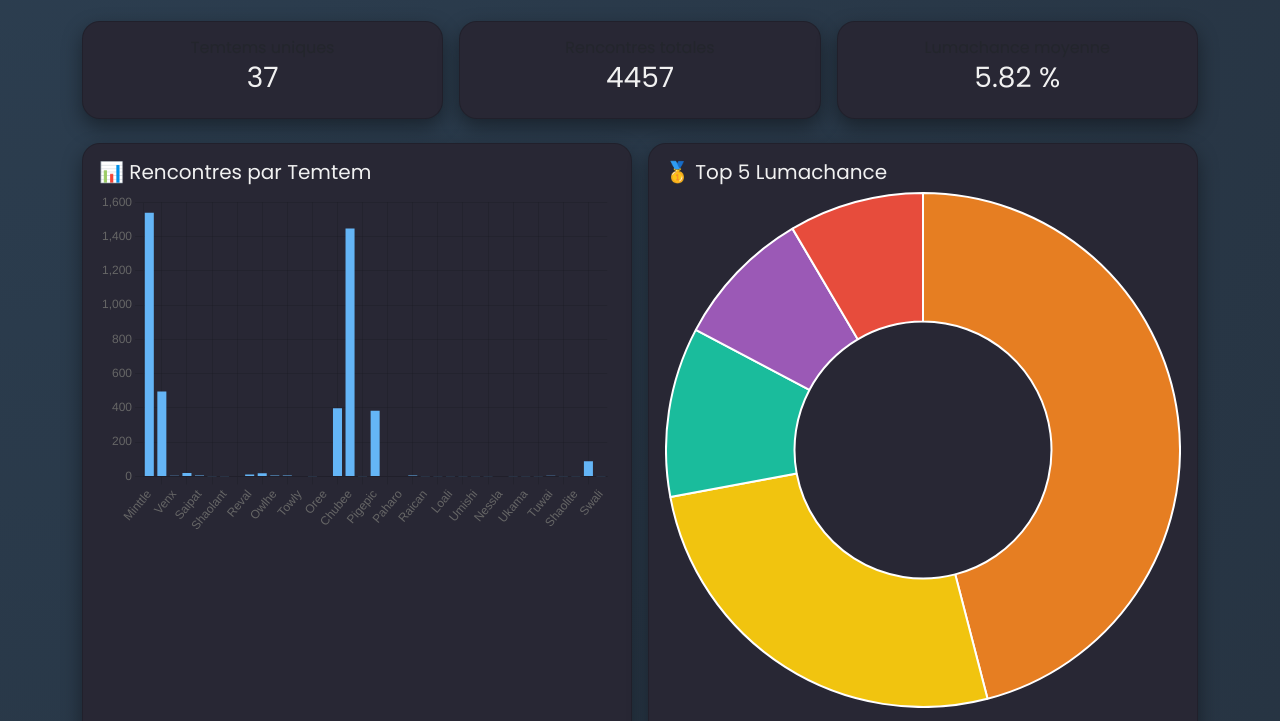
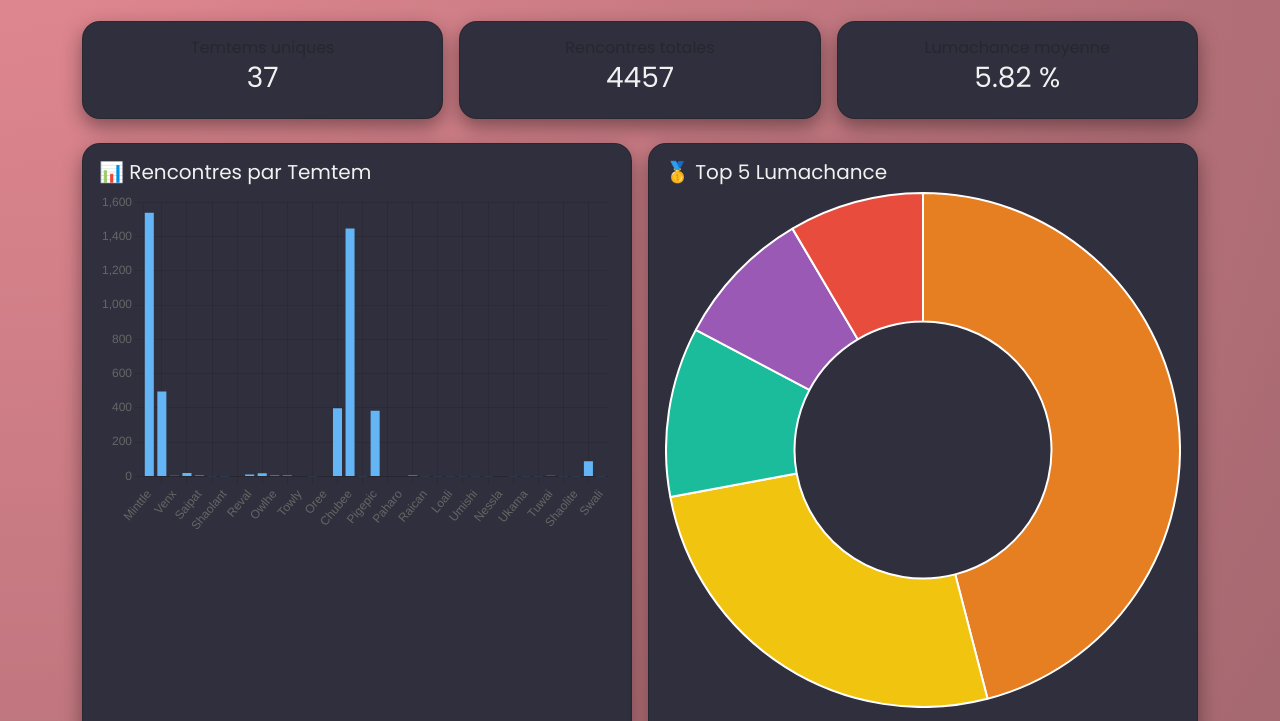
Before and after one commit to Dilraj7/temtem-dashboard, a website: page index.html in a window 1280 px wide. Shown: the part 147-868 px from the top of the page. Drawn offline with nearby package versions, Linux system fonts and the light colour scheme.

Commit message:
Update style.css

```diff
--- a/style.css
+++ b/style.css
@@ -1,6 +1,6 @@
 body {
   font-family: 'Poppins', sans-serif;
-  background: radial-gradient(circle at top left, #2c3e50, #1c1f26);
+  background: radial-gradient(circle at top left, #e48992, #1c1f26);
   color: #ffffff;
 }
 
@@ -22,7 +22,7 @@ h6, h5, h3 {
 
 
 .glass.card {
-  background: rgba(40, 39, 52, 255); /* fond foncé semi-transparent */
+  background: #302f3d;
   backdrop-filter: blur(12px);
   border-radius: 18px;
   color: #ffffff;
```
